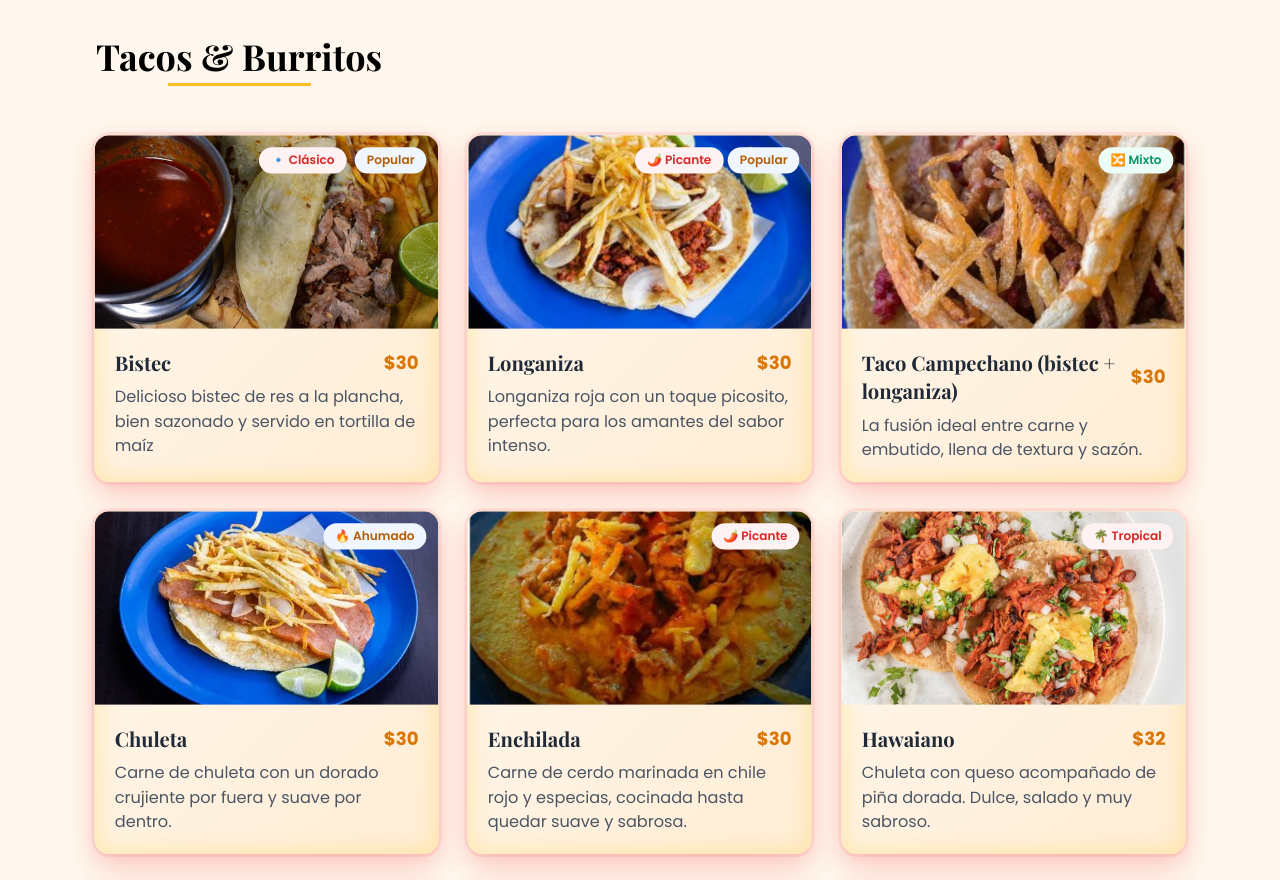
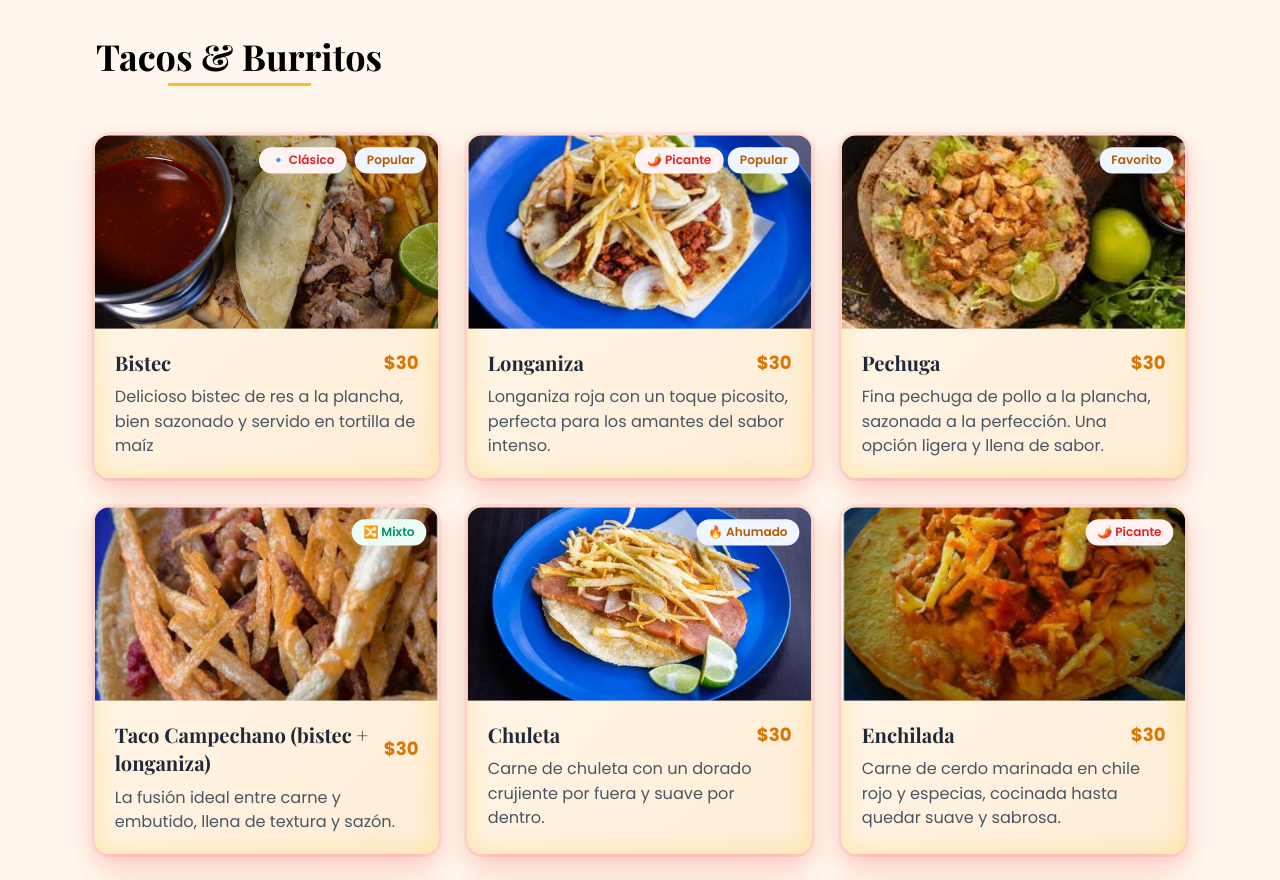
Before and after one commit to TacosMs/TaqueriaMs, a plain HTML site: page menu.html in a window 1280 px wide. Shown: the part 820-1700 px from the top of the page. Drawn offline with nearby package versions, Linux system fonts and the light colour scheme.

Commit message:
initial commit

```diff
--- a/menu.html
+++ b/menu.html
@@ -330,6 +330,22 @@
                             del sabor intenso.</p>
                     </div>
                 </div>
+
+                <div class="taco-burrito-card">
+    <div class="relative h-48 overflow-hidden">
+        <img src="imagenes/taco pechuga.jpeg" alt="Taco de pechuga de pollo a la plancha" class="w-full h-full object-cover transition-transform duration-500 hover:scale-105">
+        <div class="absolute top-3 right-3">
+            <span class="chip new">Favorito</span>
+        </div>
+    </div>
+    <div class="p-5">
+        <div class="flex justify-between items-center">
+            <h3 class="text-xl font-bold text-gray-800">Pechuga</h3>
+            <span class="text-lg font-bold text-amber-600">$30</span>
+        </div>
+        <p class="text-gray-600 mt-2">Fina pechuga de pollo a la plancha, sazonada a la perfección. Una opción ligera y llena de sabor.</p>
+    </div>
+</div>
 
                 <div class="taco-burrito-card">
                     <div class="relative h-48 overflow-hidden">
```
